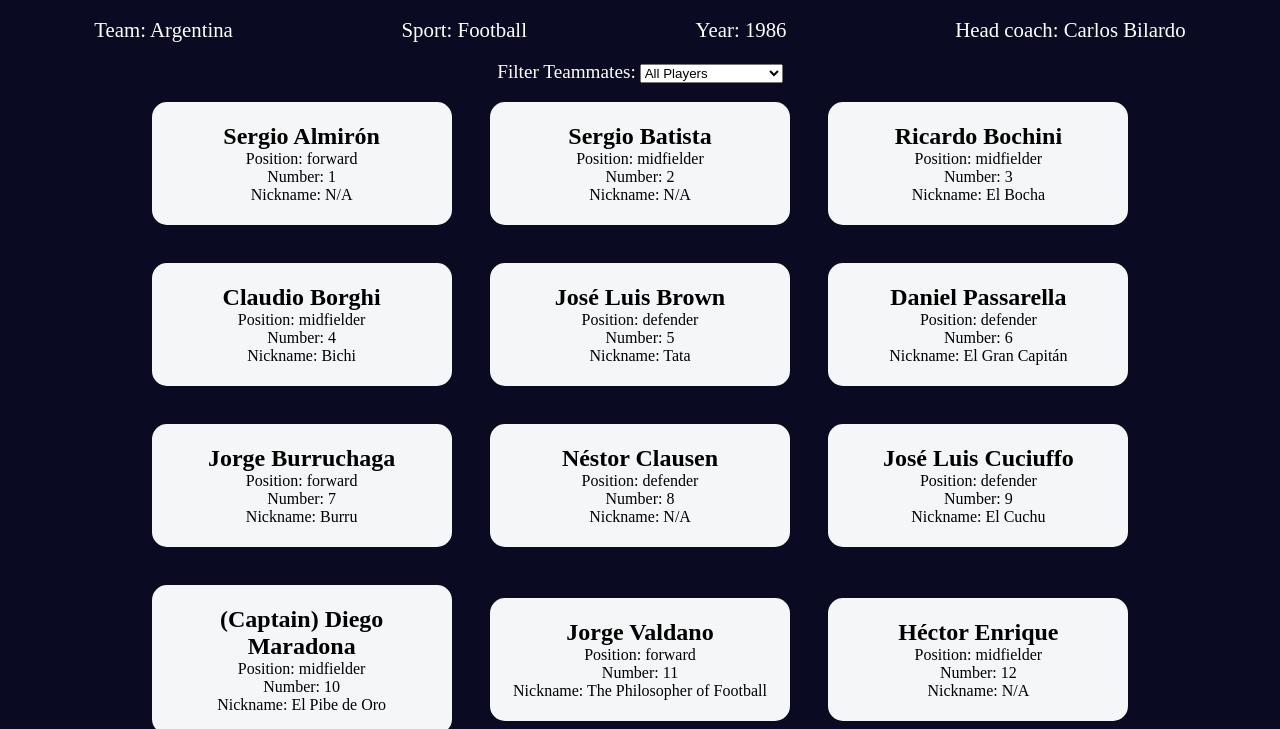
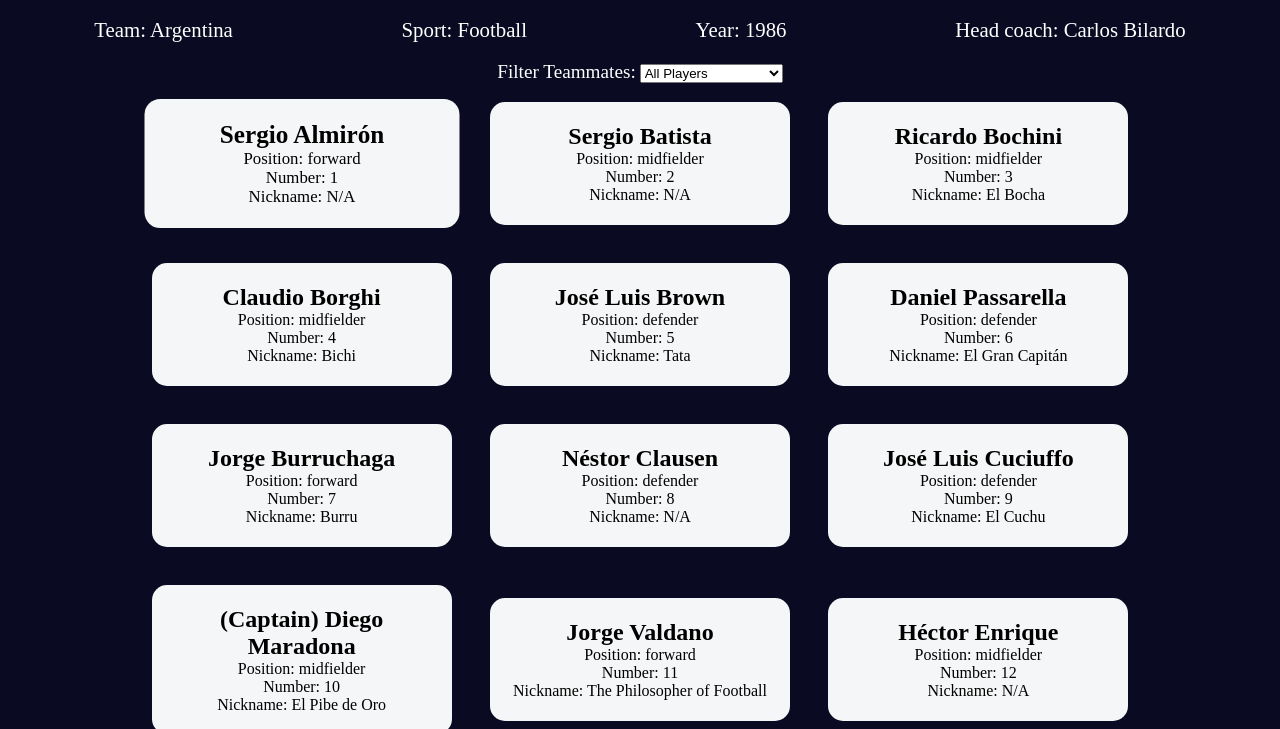
Before and after one commit to jeffchavez-dev/Football-Team-Cards, a plain HTML site: page index.html in a window 1280 px wide. In both pictures the pointer is over the element 301 px from the left and 234 px from the top of the page. Shown: the part 71-800 px from the top of the page. Drawn offline with Linux system fonts and the light colour scheme.

Commit message:
Update style.css

```diff
--- a/style.css
+++ b/style.css
@@ -57,6 +57,11 @@ footer {
   border-radius: 15px;
 }
 
+.player-card:hover {
+  transform: scale(1.05);
+  transition: .5s all ease-in-out;
+}
+
 @media (max-width: 768px) {
   .team-stats {
     flex-direction: column;
```
